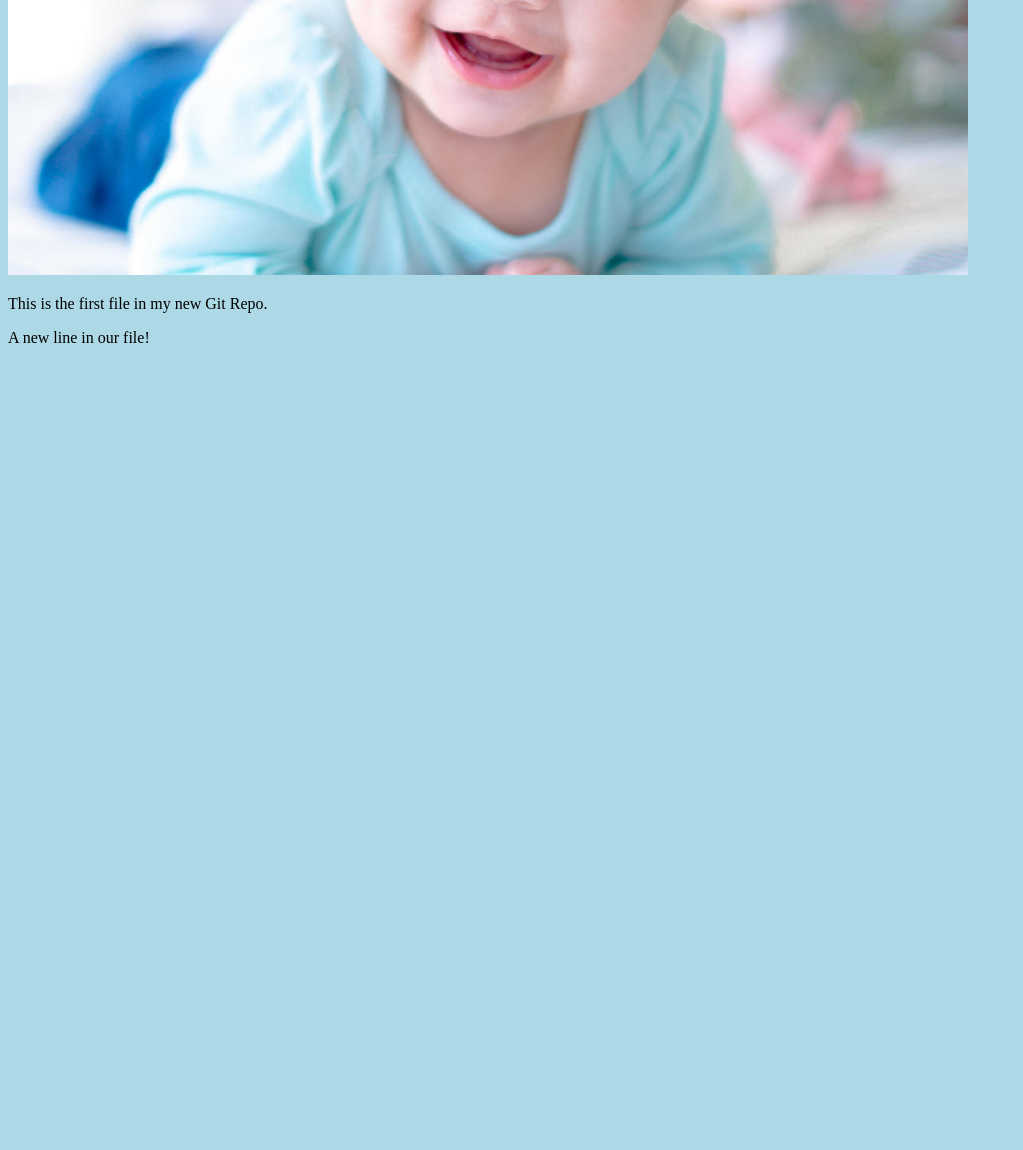
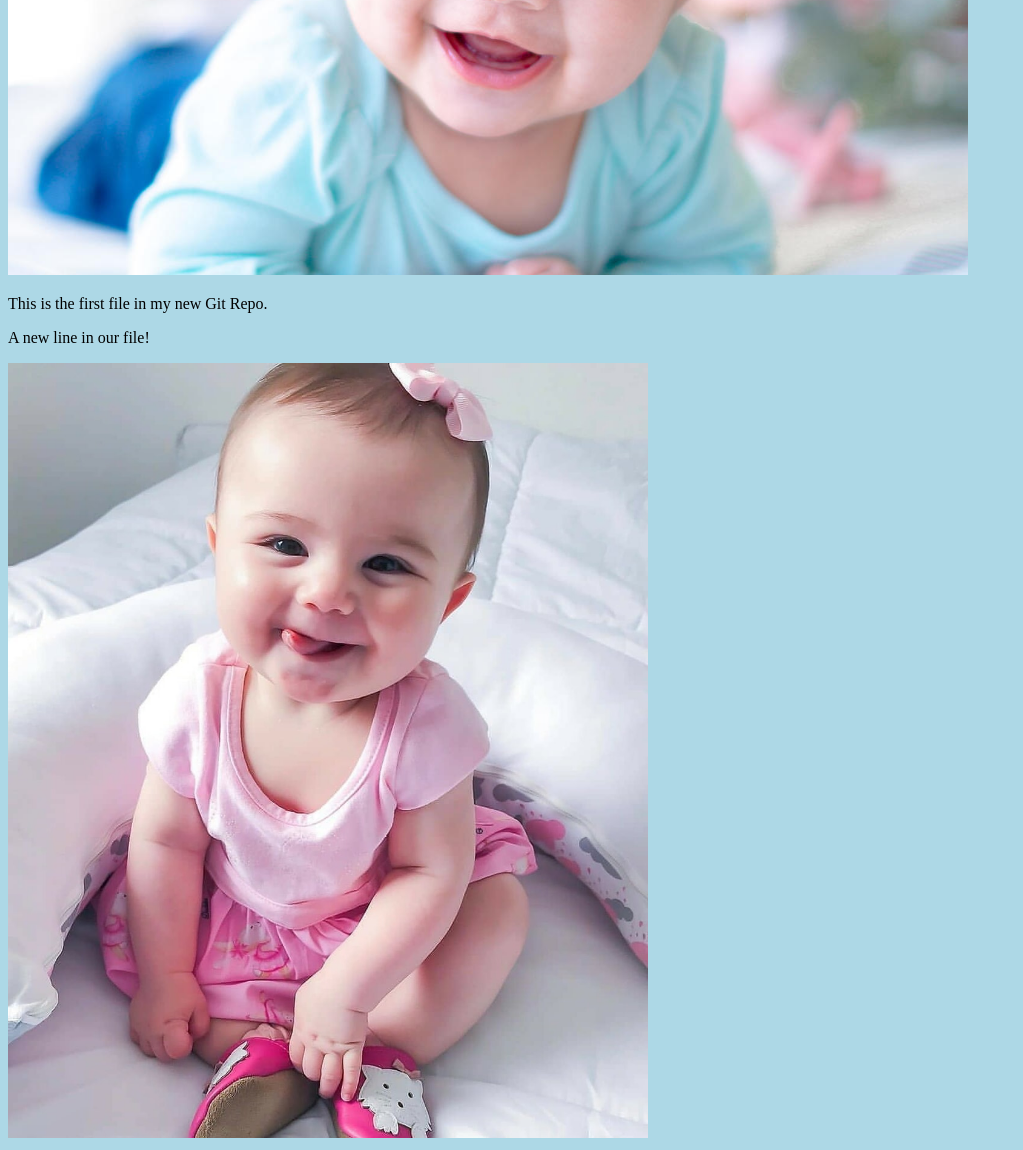
Before and after one commit to hansraj3160/git-tutorial, a plain HTML site: page index.html in a window 1280 px wide. Shown: the part 444-1594 px from the top of the page, without its empty margins (0-1023 px from the left). Before the commit the page ends 807 px from the top, so only its background shows below. Drawn offline with Linux system fonts and the light colour scheme.

Commit message:
added new image

```diff
--- a/index.html
+++ b/index.html
@@ -7,10 +7,10 @@
 <body>
 
 <h1>Hello world!</h1>
-<div><img src="hello_image.jpg" alt="Hello World from Space"
-style="width:100%;max-width:960px"></div>
+<div><img src="hello_image.jpg" alt="Hello World from Space" style="width:100%;max-width:960px"></div>
 <p>This is the first file in my new Git Repo.</p>
 <p>A new line in our file!</p>
+<div><img src="img_hello_git.jpg" alt="Hello Git" style="width:100%;max-width:640px"></div>
 
 </body>
 </html>
```
Also changed, not shown: img_hello_git.jpg (added).
